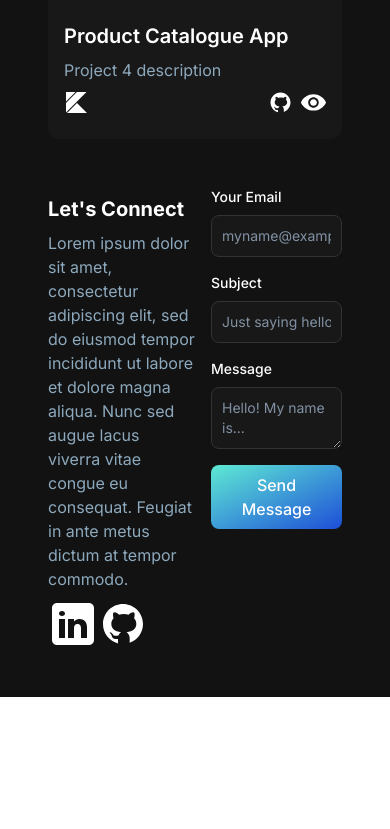
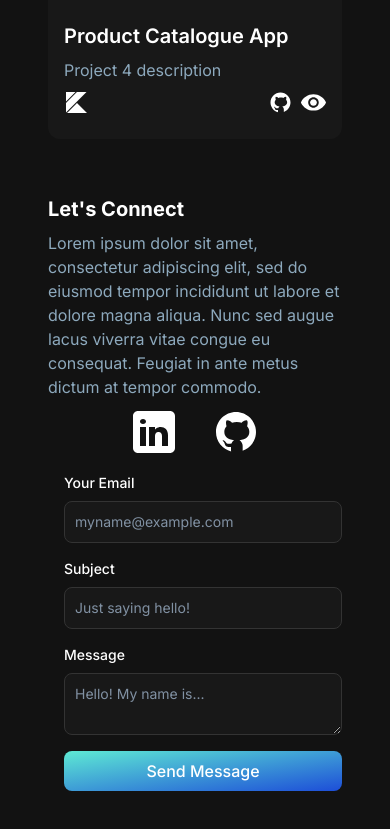
Before and after one commit to rayafarhadi/rayafarhadi.github.io, a Next.js app: page / in a window 390 px wide. Shown: the part 2644-3473 px from the top of the page. Before the commit the page ends 3341 px from the top, so only its background shows below. Built offline with nearby package versions, Linux system fonts and the light colour scheme.

Commit message:
small screen support for contact section

```diff
--- a/app/components/contact/ContactSection.jsx
+++ b/app/components/contact/ContactSection.jsx
@@ -3,8 +3,8 @@ import Link from "next/link";
 
 const ContactSection = () => {
   return (
-    <div className="text-white grid grid-cols-2 mt-4 py-8">
-      <div>
+    <div className="text-white grid grid-cols-1 sm:grid-cols-2 mt-4 py-8">
+      <div className="mb-4 sm:mb-0">
         <h5 className="text-xl font-bold my-2">Let&apos;s Connect</h5>
         <p className="text-text-secondary mb-2 max-w-md">
           Lorem ipsum dolor sit amet, consectetur adipiscing elit, sed do
@@ -12,7 +12,7 @@ const ContactSection = () => {
           augue lacus viverra vitae congue eu consequat. Feugiat in ante metus
           dictum at tempor commodo.
         </p>
-        <div className="flex flex-row">
+        <div className="flex flex-row justify-evenly px-12 sm:justify-start">
           <div className="linkedin">
             <Link href="\">
               <svg
```
